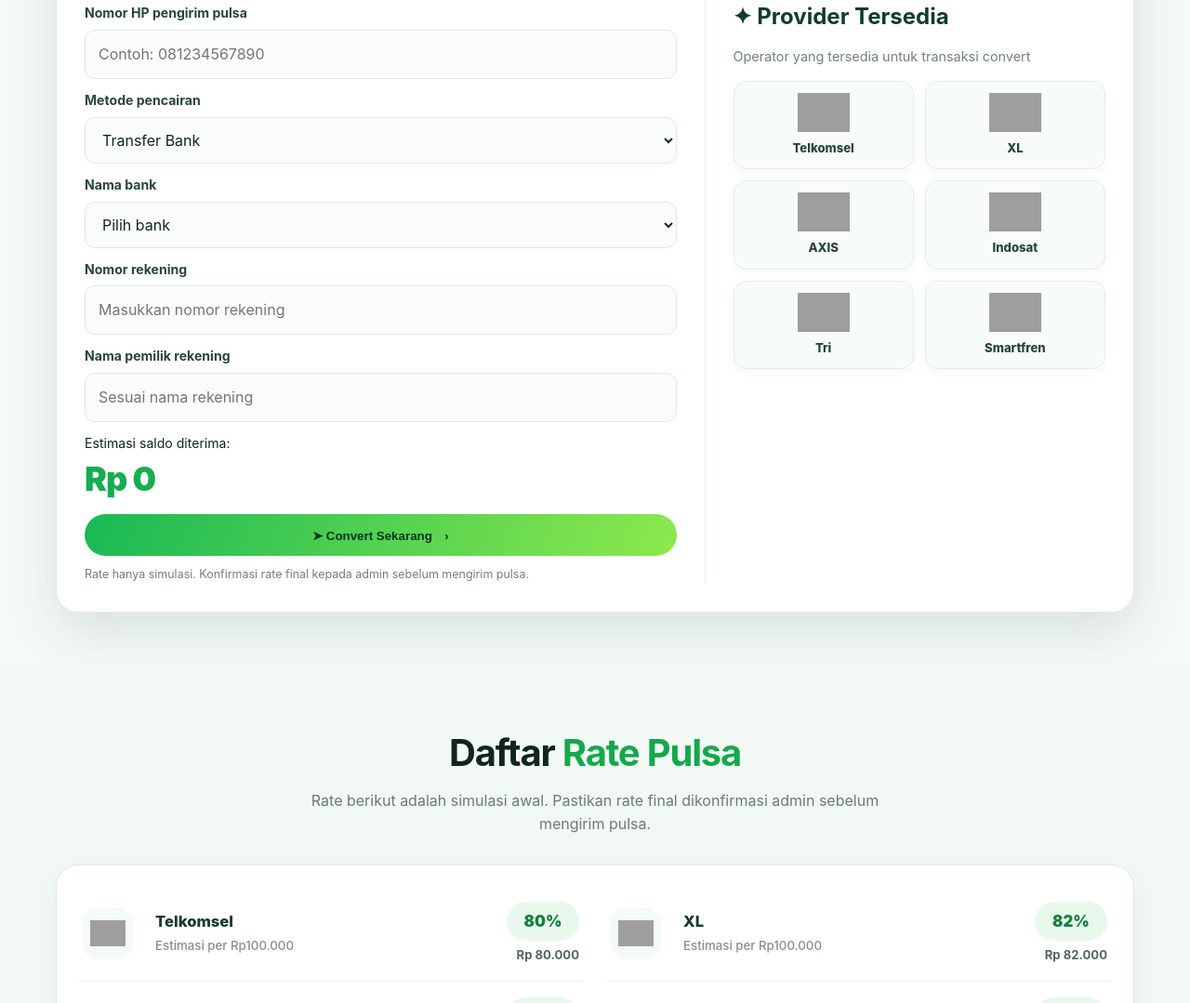
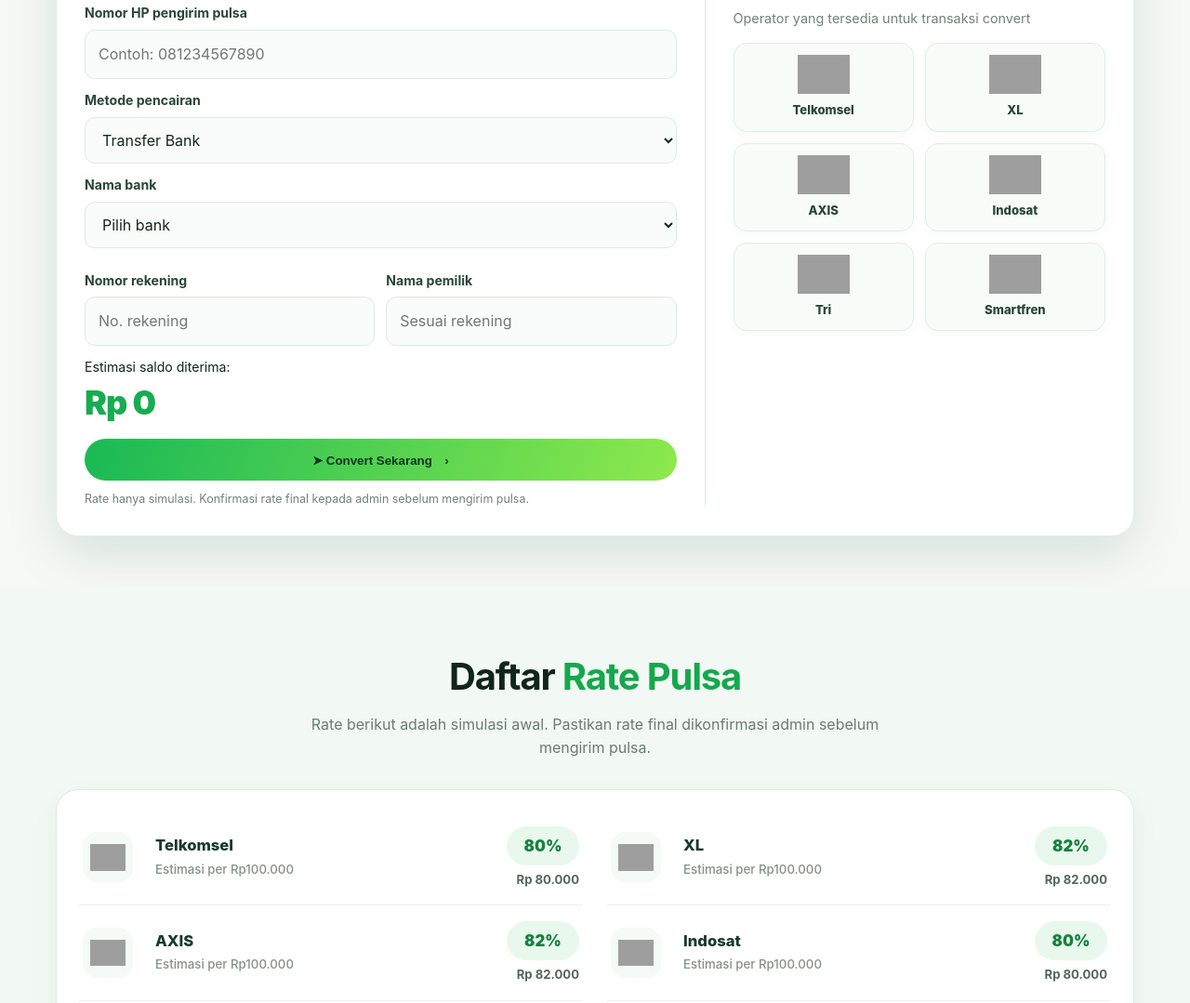
Before and after one commit to nexaconvert/nexa-convert, a plain HTML site: page index.html in a window 1280 px wide. Shown: the part 906-1985 px from the top of the page at 93% size. Drawn offline with Linux system fonts and the light colour scheme; grey boxes are pictures that could not be loaded.

Commit message:
Update index.html

```diff
--- a/index.html
+++ b/index.html
@@ -24,7 +24,7 @@ h1{font-size:clamp(2.8rem,5.5vw,4.7rem);line-height:.99;letter-spacing:-3px;marg
 .visual.visual-phone-art{min-height:0;display:flex;align-items:center;justify-content:center;overflow:visible}
 .visual-phone-art img{display:block;width:100%;max-width:570px;height:auto;max-height:590px;object-fit:contain;border-radius:24px;filter:drop-shadow(0 24px 38px #001b1280)}
 .calc-section{padding:0 0 55px;background:linear-gradient(#07583b 0 52px,#f6faf7 52px)}.calc-card{display:grid;grid-template-columns:1.25fr .75fr;gap:30px;padding:30px;border-radius:24px;background:#fff;color:var(--ink);box-shadow:0 20px 55px #063b2420;border:1px solid #e1eee5}
-.calc-left{padding-right:30px;border-right:1px solid #e3eee6}.calc-card h2{margin:0 0 13px;font-size:1.5rem;color:#103d2b}.field{margin:12px 0}.field label{display:block;font-weight:750;font-size:.88rem;margin-bottom:7px;color:#294638}.field input,.field select{width:100%;padding:13px 14px;border:1px solid #dcebe1;border-radius:11px;background:#f9fcfa;color:#14271d;font:inherit;outline:none}.field input:focus,.field select:focus{box-shadow:0 0 0 3px #19c65a20;border-color:#19c65a}.estimate{font-size:2.25rem;font-weight:950;color:#16ad50;letter-spacing:-1px;margin:0 0 10px}.calc-card .btn{width:100%;background:linear-gradient(110deg,#19b955,#8de94d);color:#073522;box-shadow:none}.calc-card .calc-left>p{color:#718178;font-size:.78rem;margin:10px 0 0}
+.calc-left{padding-right:30px;border-right:1px solid #e3eee6}.calc-card h2{margin:0 0 13px;font-size:1.5rem;color:#103d2b}.field{margin:12px 0}.field label{display:block;font-weight:750;font-size:.88rem;margin-bottom:7px;color:#294638}.field input,.field select{width:100%;padding:13px 14px;border:1px solid #dcebe1;border-radius:11px;background:#f9fcfa;color:#14271d;font:inherit;outline:none}.field input:focus,.field select:focus{box-shadow:0 0 0 3px #19c65a20;border-color:#19c65a}.calc-row-2{display:grid;grid-template-columns:1fr 1fr;gap:12px}.estimate{font-size:2.25rem;font-weight:950;color:#16ad50;letter-spacing:-1px;margin:0 0 10px}.calc-card .btn{width:100%;background:linear-gradient(110deg,#19b955,#8de94d);color:#073522;box-shadow:none}.calc-card .calc-left>p{color:#718178;font-size:.78rem;margin:10px 0 0}
 .operators{display:flex;flex-direction:column;justify-content:center;padding:10px 0}.operator-grid{display:grid;grid-template-columns:repeat(2,minmax(0,1fr));gap:12px;margin-top:15px}.operator{background:#f8fcf9;color:#18382a;border:1px solid #e1eee5;border-radius:14px;min-height:88px;display:flex;align-items:center;justify-content:center;flex-direction:column;gap:7px;text-align:center;font-weight:900;padding:12px 10px;box-shadow:0 4px 12px #143d2008}.operator img{display:block;width:100%;max-width:118px;height:42px;object-fit:contain}.operator small{font-size:.82rem;font-weight:800;color:#294638}
 .benefits{padding:8px 0 65px}.benefit-grid{display:grid;grid-template-columns:repeat(4,1fr);gap:12px}.benefit{display:flex;align-items:center;gap:12px;padding:16px;border:1px solid var(--line);border-radius:16px;background:#fff;box-shadow:0 7px 20px #163d1b08}.benefit i{font-style:normal;width:47px;height:47px;border-radius:50%;display:grid;place-items:center;background:#e3fae9;color:#0aaa43;font-size:1.4rem;flex:none}.benefit strong{display:block;font-size:.94rem}.benefit small{color:var(--muted)}
 section.content{padding:65px 0;background:#fff}section.content.alt-bg{background:#f2f8f4}.section-head{text-align:center;max-width:650px;margin:0 auto 32px}.section-head h2{font-size:clamp(1.8rem,4vw,2.5rem);letter-spacing:-1.2px;margin:0 0 8px}.section-head h2 .green{color:#16a84c}.section-head p{margin:0;color:var(--muted)}
@@ -56,7 +56,7 @@ footer{background:#05271e;color:#e8f6eb;padding:35px 0 20px}.foot{display:grid;g
 @media(min-width:700px){.rate-list{grid-template-columns:1fr 1fr;column-gap:26px}.rate-item:nth-last-child(2){border-bottom:0}}
 @media(max-width:850px){.links{display:flex;overflow-x:auto;white-space:nowrap;gap:16px;padding:8px 0 11px;border-top:1px solid #ffffff14;font-size:.82rem;scrollbar-width:none}.links::-webkit-scrollbar{display:none}.hero-grid{grid-template-columns:1fr}.visual.visual-phone-art{margin:8px auto 0;width:min(100%,560px)}.visual-phone-art img{max-height:520px}.calc-card{grid-template-columns:1fr}.calc-left{border-right:0;border-bottom:1px solid #e3eee6;padding:0 0 24px}.benefit-grid{grid-template-columns:1fr 1fr}.operator-grid{grid-template-columns:repeat(3,1fr)}}
 @media(max-width:700px){.testimonial-grid{grid-template-columns:1fr}.rate-edit-grid{grid-template-columns:repeat(2,1fr)}.admin-order{grid-template-columns:1fr}}
-@media(max-width:560px){nav{height:66px}nav .btn{font-size:.76rem;padding:8px 12px;gap:7px}.btn-cs-avatar{width:22px;height:22px}.hero{padding:48px 0 58px}.hero h1{letter-spacing:-2px}.visual.visual-phone-art{margin:4px auto 0;width:100%}.visual-phone-art img{width:100%;max-height:none;border-radius:18px}.calc-card{padding:20px}.operator-grid{grid-template-columns:repeat(2,1fr)}.operator{min-height:78px;padding:9px}.operator img{height:36px;max-width:105px}.benefit-grid,.steps,.foot{grid-template-columns:1fr}.cta{align-items:flex-start;flex-direction:column}.estimate{font-size:2rem}.rate-premium{padding:12px 16px;border-radius:20px}.rate-item{grid-template-columns:50px minmax(0,1fr) auto;gap:11px;padding:15px 0}.rate-logo-wrap{width:46px;height:46px;border-radius:13px}.rate-provider{font-size:.98rem}.rate-sub{font-size:.76rem}.rate-values{min-width:82px}.rate-pill{min-width:70px;padding:7px 10px;font-size:.98rem}.rate-amount{font-size:.74rem}.trx-box{padding:12px 14px;border-radius:20px}.trx-text{font-size:.84rem}}
+@media(max-width:560px){nav{height:66px}nav .btn{font-size:.76rem;padding:8px 12px;gap:7px}.btn-cs-avatar{width:22px;height:22px}.hero{padding:48px 0 58px}.hero h1{letter-spacing:-2px}.visual.visual-phone-art{margin:4px auto 0;width:100%}.visual-phone-art img{width:100%;max-height:none;border-radius:18px}.calc-section{padding:0 0 36px}.calc-card{padding:16px;gap:18px;border-radius:18px}.calc-left{padding-bottom:16px}.calc-card h2{font-size:1.25rem;margin:0 0 8px}.field{margin:7px 0}.field label{font-size:.82rem;margin-bottom:4px}.field input,.field select{padding:9px 11px;font-size:.9rem;border-radius:9px}.calc-row-2{gap:8px}.estimate{font-size:1.65rem;margin:2px 0 8px}.calc-card .btn{padding:11px 16px;font-size:.92rem}.operator-grid{grid-template-columns:repeat(2,1fr)}.operator{min-height:78px;padding:9px}.operator img{height:36px;max-width:105px}.benefit-grid,.steps,.foot{grid-template-columns:1fr}.cta{align-items:flex-start;flex-direction:column}.rate-premium{padding:12px 16px;border-radius:20px}.rate-item{grid-template-columns:50px minmax(0,1fr) auto;gap:11px;padding:15px 0}.rate-logo-wrap{width:46px;height:46px;border-radius:13px}.rate-provider{font-size:.98rem}.rate-sub{font-size:.76rem}.rate-values{min-width:82px}.rate-pill{min-width:70px;padding:7px 10px;font-size:.98rem}.rate-amount{font-size:.74rem}.trx-box{padding:12px 14px;border-radius:20px}.trx-text{font-size:.84rem}}
 </style>
 </head>
 <body>
@@ -80,13 +80,17 @@ footer{background:#05271e;color:#e8f6eb;padding:35px 0 20px}.foot{display:grid;g
 <div class="field"><label for="payout">Metode pencairan</label><select id="payout"><option value="bank">Transfer Bank</option><option value="ewallet">E-Wallet</option></select></div>
 <div id="bankFields">
 <div class="field"><label for="bankName">Nama bank</label><select id="bankName"><option value="">Pilih bank</option><option>BCA</option><option>BRI</option><option>BNI</option><option>Mandiri</option><option>BSI</option><option>Bank Jago</option><option>SeaBank</option><option>Bank lainnya</option></select></div>
-<div class="field"><label for="bankAccount">Nomor rekening</label><input id="bankAccount" inputmode="numeric" placeholder="Masukkan nomor rekening"></div>
-<div class="field"><label for="bankHolder">Nama pemilik rekening</label><input id="bankHolder" placeholder="Sesuai nama rekening"></div>
+<div class="calc-row-2">
+<div class="field"><label for="bankAccount">Nomor rekening</label><input id="bankAccount" inputmode="numeric" placeholder="No. rekening"></div>
+<div class="field"><label for="bankHolder">Nama pemilik</label><input id="bankHolder" placeholder="Sesuai rekening"></div>
+</div>
 </div>
 <div id="ewalletFields" hidden>
 <div class="field"><label for="walletName">Pilih E-Wallet</label><select id="walletName"><option value="">Pilih E-Wallet</option><option>DANA</option><option>OVO</option><option>GoPay</option><option>ShopeePay</option><option>LinkAja</option><option>Lainnya</option></select></div>
-<div class="field"><label for="walletNumber">Nomor HP / akun E-Wallet</label><input id="walletNumber" type="tel" inputmode="tel" placeholder="Nomor akun E-Wallet"></div>
-<div class="field"><label for="walletHolder">Nama pemilik akun</label><input id="walletHolder" placeholder="Nama pemilik akun"></div>
+<div class="calc-row-2">
+<div class="field"><label for="walletNumber">Nomor akun</label><input id="walletNumber" type="tel" inputmode="tel" placeholder="08xxxxxxxxxx"></div>
+<div class="field"><label for="walletHolder">Nama pemilik</label><input id="walletHolder" placeholder="Nama akun"></div>
+</div>
 </div>
 <div style="font-size:.88rem">Estimasi saldo diterima:</div><div class="estimate" id="hasil">Rp 80.000</div><button class="btn" id="order" type="button">➤ Convert Sekarang　›</button><p>Rate hanya simulasi. Konfirmasi rate final kepada admin sebelum mengirim pulsa.</p></div>
 <div class="operators"><h2>✦ Provider Tersedia</h2><p style="color:#718178;margin:0;font-size:.9rem">Operator yang tersedia untuk transaksi convert</p><div class="operator-grid">
```
